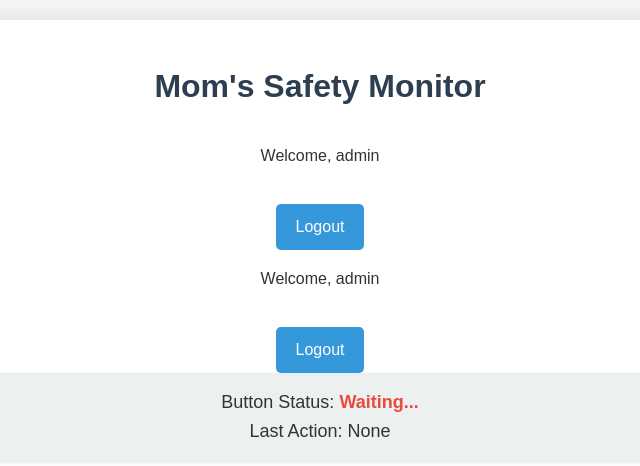
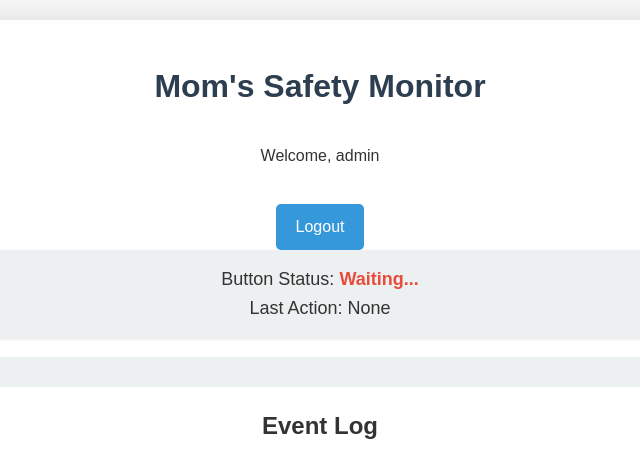
Before and after one commit to zokahn/mamawatch, a Flask app: page / in a window 1280 px wide. Shown: the top 466 px of the page, without its empty margins (320-960 px from the left). Run offline with Flask 3, Linux system fonts and the light colour scheme; a user stored in the database is signed in; data that the repository does not hold is empty; some libraries are stand-ins or nearby versions.

Commit message:
fix: Remove duplicate login section from index.html

```diff
--- a/mom-safety-monitor/templates/index.html
+++ b/mom-safety-monitor/templates/index.html
@@ -11,10 +11,6 @@
 <body>
     <div class="container">
         <h1 class="animate__animated animate__fadeIn">Mom's Safety Monitor</h1>
-        <div class="user-info">
-            <p>Welcome, {{ current_user.username }}</p>
-            <a href="{{ url_for('main.logout') }}" class="button">Logout</a>
-        </div>
         <div class="user-info">
             <p>Welcome, {{ current_user.username }}</p>
             <a href="{{ url_for('main.logout') }}" class="button">Logout</a>
```
